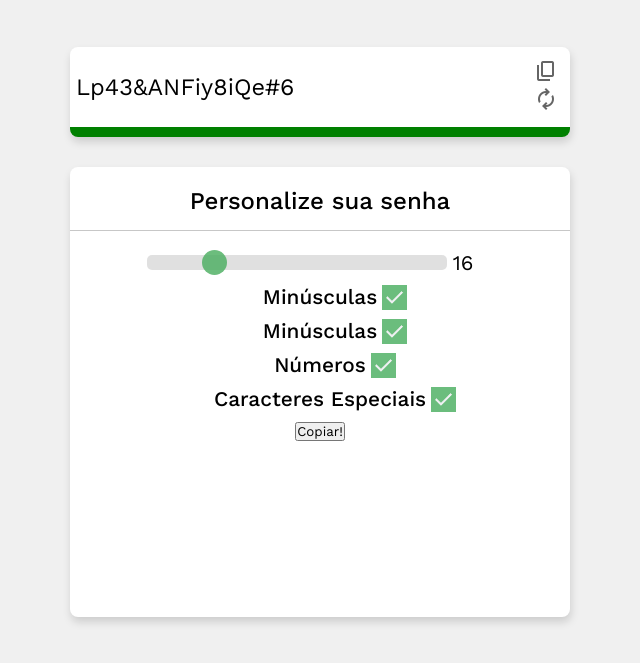
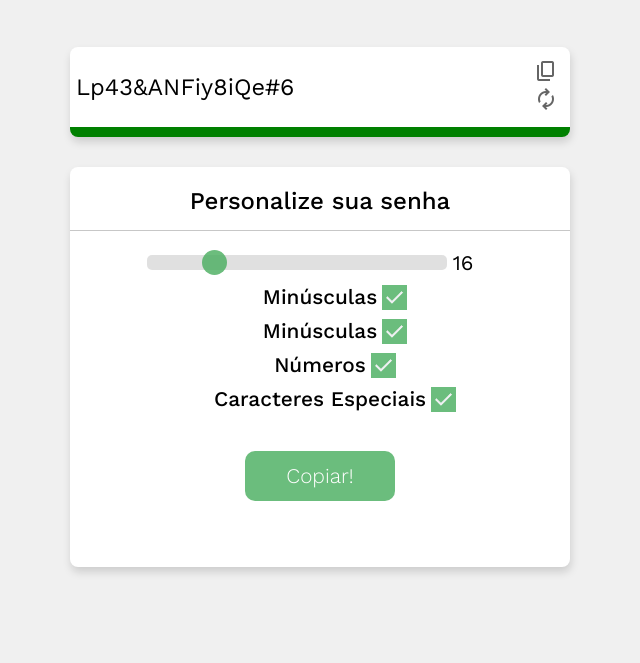
Before and after one commit to GBarbosa06/gerador-de-senhas, a plain HTML site: page index.html in a window 1280 px wide. Shown: the part 95-758 px from the top of the page, without its empty margins (320-960 px from the left). Drawn offline with nearby package versions, Linux system fonts and the light colour scheme.

Commit message:
Update style.css

```diff
--- a/style.css
+++ b/style.css
@@ -86,7 +86,7 @@ input#pass{
 }
 
 .selection{
-    flex-basis: 450px;
+    flex-basis: 400px;
 }
 .slider {
     appearance: none;
@@ -160,3 +160,22 @@ input#range-value{
     background-position: center;
     background-size: cover;
 }
+
+button#copy2{
+    background-color: #018d1fd2;
+    border: none;
+    height: 50px;
+    width: 150px;
+    margin-top: 30px;
+    border-radius:10px;
+    font-size: 1.3em;
+    color: white;
+    font-weight: 300;
+    opacity: .7;
+    transition: all .3s;
+}
+button#copy2:hover{
+    opacity: 1;
+    scale: 1.1;
+    cursor: pointer;
+}
```
